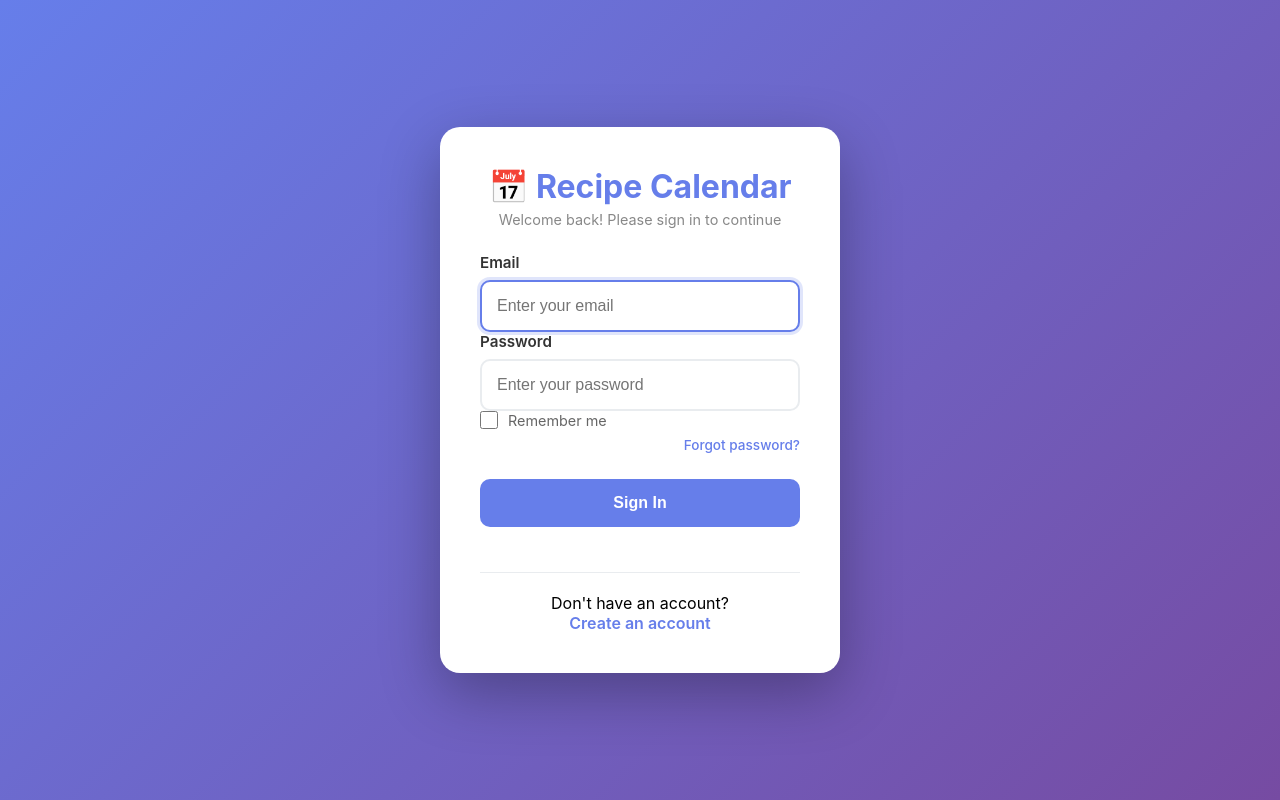
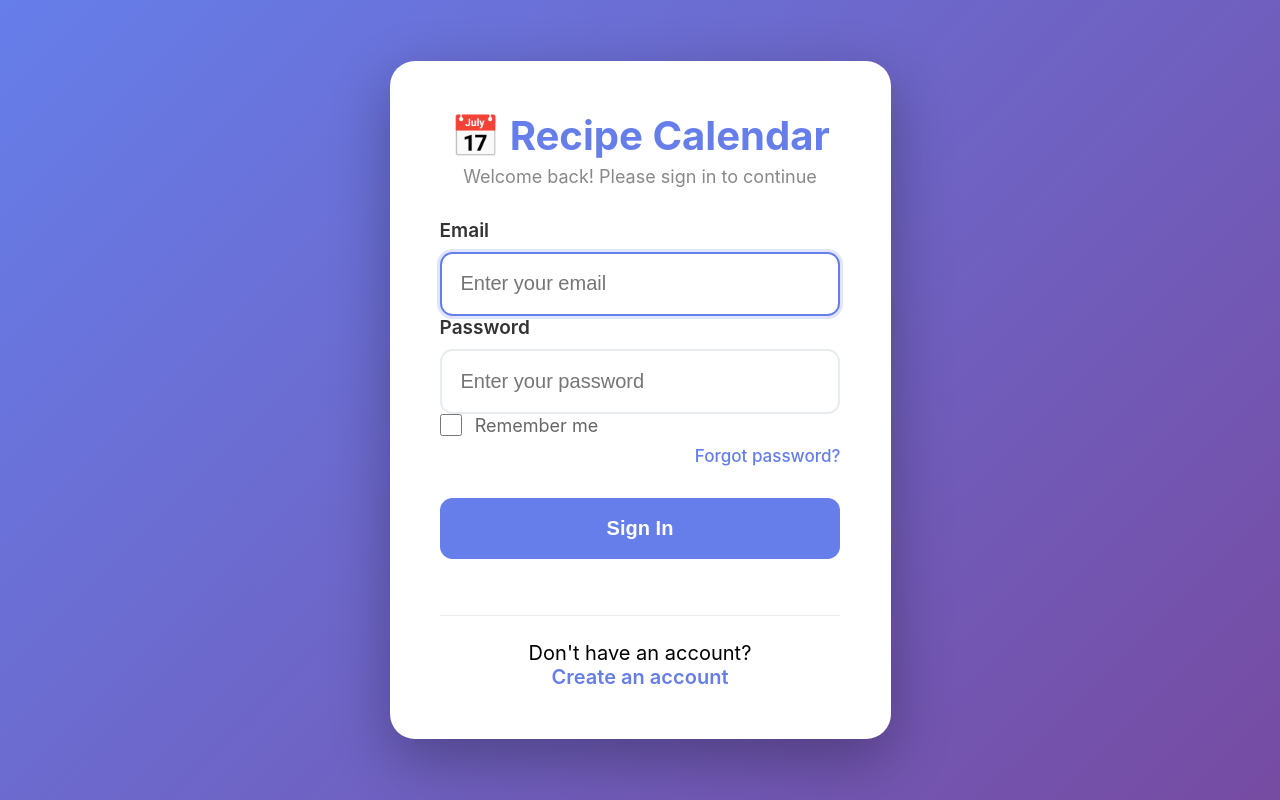
Before and after one commit to nclardy-cyber/recipe-calendar-app, a Flask app: page /login in a window 1280 px wide. Run offline with Flask 3, Linux system fonts and the light colour scheme; some libraries are stand-ins or nearby versions.

Commit message:
Whole-page fluid scaling (4/11): recipe_calendar_app/templates/login.html

```diff
--- a/recipe_calendar_app/templates/login.html
+++ b/recipe_calendar_app/templates/login.html
@@ -11,6 +11,15 @@
             box-sizing: border-box;
         }
 
+        /* ===== Whole-page scaling =====
+           Every size in this UI is rem-based, and the root font-size
+           grows fluidly with the viewport, so the entire page scales
+           continuously with screen size: compact baseline on a phone,
+           larger on a laptop, and even larger on a desktop monitor or 4K TV. */
+        html {
+            font-size: clamp(16px, 13px + 0.55vw, 22px); /* px on purpose: root scale anchor */
+        }
+
         body {
             font-family: -apple-system, BlinkMacSystemFont, 'Segoe UI', Roboto, Oxygen, Ubuntu, sans-serif;
             background: linear-gradient(135deg, #667eea 0%, #764ba2 100%);
@@ -22,22 +31,22 @@
 
         .login-container {
             background: white;
-            padding: 40px;
-            border-radius: 20px;
+            padding: 2.5rem;
+            border-radius: 1.25rem;
             box-shadow: 0 20px 60px rgba(0,0,0,0.3);
-            max-width: 400px;
+            max-width: 25rem;
             width: 90%;
         }
 
         .logo {
             text-align: center;
-            margin-bottom: 25px;
+            margin-bottom: 1.562rem;
         }
 
         .logo h1 {
             color: #667eea;
             font-size: 2rem;
-            margin-bottom: 5px;
+            margin-bottom: 0.312rem;
         }
 
         .logo p {
@@ -48,24 +57,24 @@
         .remember-me {
             display: flex;
             align-items: center;
-            gap: 10px;
-            margin-bottom: 20px;
+            gap: 0.625rem;
+            margin-bottom: 1.25rem;
             font-size: 0.9rem;
             color: #666;
         }
 
         .remember-me input[type="checkbox"] {
-            width: 18px;
-            height: 18px;
+            width: 1.125rem;
+            height: 1.125rem;
             accent-color: #667eea;
             cursor: pointer;
         }
 
         .form-group input {
             width: 100%;
-            padding: 15px;
+            padding: 0.938rem;
             border: 2px solid #e9ecef;
-            border-radius: 10px;
+            border-radius: 0.625rem;
             font-size: 1rem;
             transition: border 0.3s, box-shadow 0.3s;
         }
@@ -78,8 +87,8 @@
 
         .forgot-password {
             text-align: right;
-            margin-top: -15px;
-            margin-bottom: 15px;
+            margin-top: -0.938rem;
+            margin-bottom: 0.938rem;
         }
 
         .forgot-password a {
@@ -94,22 +103,22 @@
         }
 
         .login-btn {
-            margin-bottom: 20px;
+            margin-bottom: 1.25rem;
         }
 
         .form-group label {
             display: block;
             color: #333;
             font-weight: 600;
-            margin-bottom: 8px;
+            margin-bottom: 0.5rem;
             font-size: 0.95rem;
         }
 
         .form-group input {
             width: 100%;
-            padding: 15px;
+            padding: 0.938rem;
             border: 2px solid #e9ecef;
-            border-radius: 10px;
+            border-radius: 0.625rem;
             font-size: 1rem;
             transition: border 0.3s, box-shadow 0.3s;
         }
@@ -122,16 +131,16 @@
 
         .login-btn {
             width: 100%;
-            padding: 15px;
+            padding: 0.938rem;
             background: #667eea;
             color: white;
             border: none;
-            border-radius: 10px;
+            border-radius: 0.625rem;
             font-size: 1rem;
             font-weight: 600;
             cursor: pointer;
             transition: all 0.3s;
-            margin-top: 10px;
+            margin-top: 0.625rem;
         }
 
         .login-btn:hover {
@@ -145,9 +154,9 @@
         }
 
         .message {
-            padding: 12px;
-            border-radius: 8px;
-            margin-bottom: 20px;
+            padding: 0.75rem;
+            border-radius: 0.5rem;
+            margin-bottom: 1.25rem;
             text-align: center;
             font-size: 0.9rem;
             display: none;
@@ -167,8 +176,8 @@
 
         .footer {
             text-align: center;
-            margin-top: 25px;
-            padding-top: 20px;
+            margin-top: 1.562rem;
+            padding-top: 1.25rem;
             border-top: 1px solid #e9ecef;
         }
 
@@ -184,7 +193,7 @@
 
         @media (max-width: 480px) {
             .login-container {
-                padding: 25px;
+                padding: 1.562rem;
             }
 
             .logo h1 {
```
